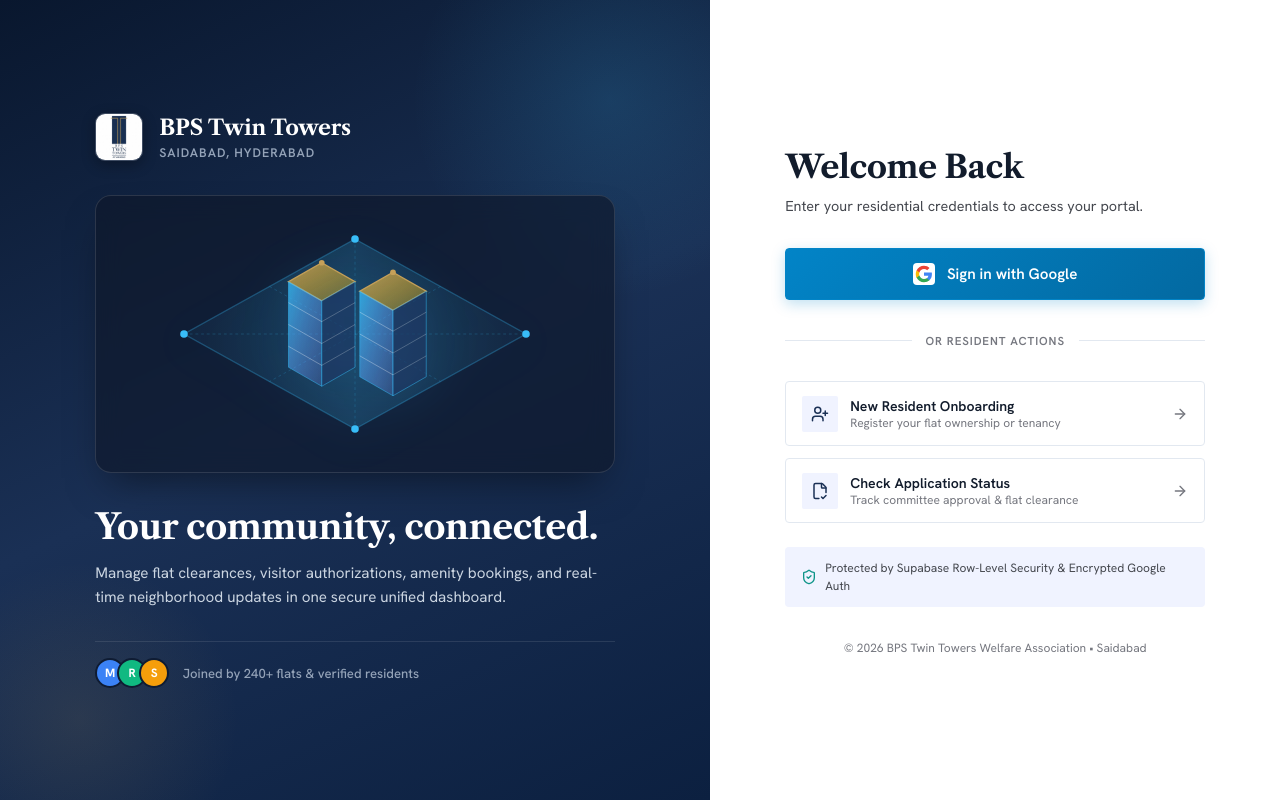
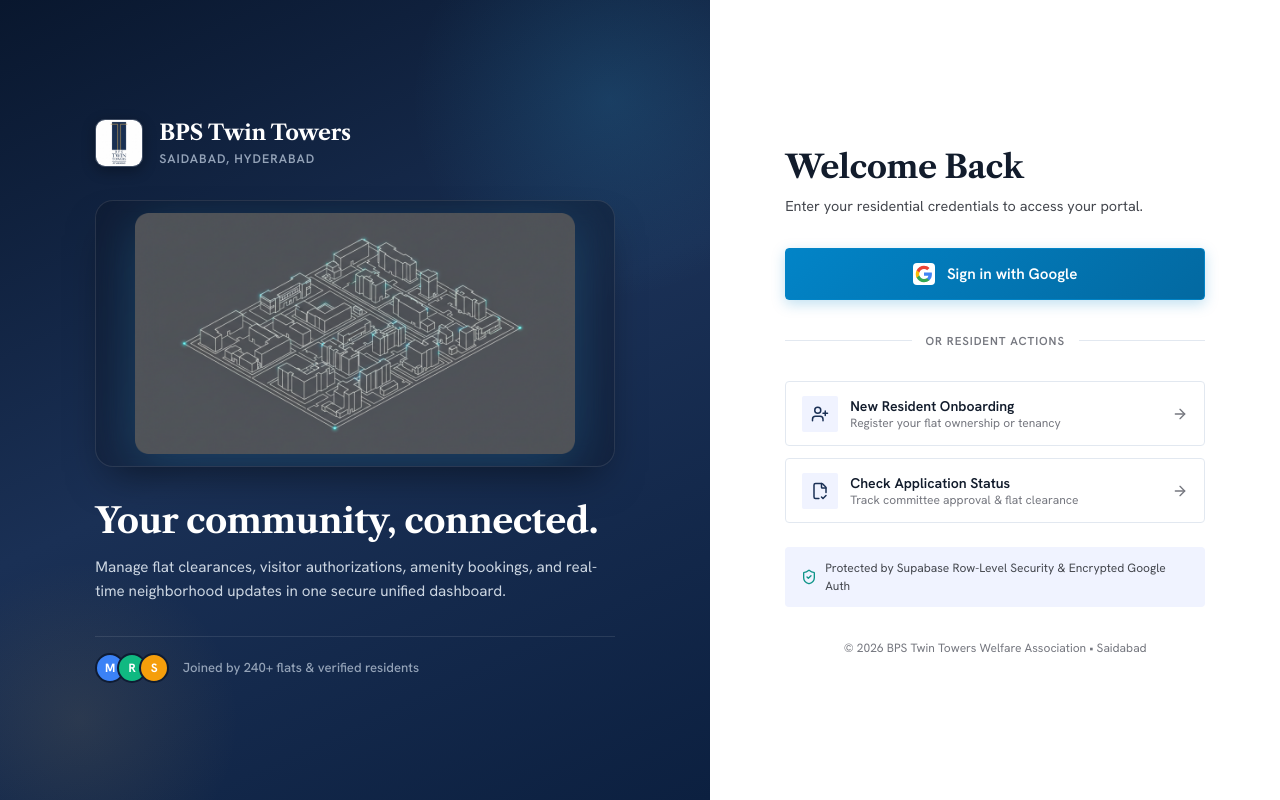
Before and after one commit to bpstwintowers/bps-twin-towers-pwa, a React (Vite) app: page /login in a window 1280 px wide. Built offline with nearby package versions, Linux system fonts and the light colour scheme; no server answers.

Commit message:
feat(branding): add official 3D isometric community layout illustration to login page

```diff
--- a/src/features/auth/Login.css
+++ b/src/features/auth/Login.css
@@ -92,30 +92,27 @@
 
 /* Architectural Isometric Card */
 .hero-graphic-card {
-  background: rgba(15, 23, 42, 0.65);
+  background: rgba(15, 23, 42, 0.4);
   backdrop-filter: blur(12px);
   -webkit-backdrop-filter: blur(12px);
-  border: 1px solid rgba(255, 255, 255, 0.12);
-  border-radius: 16px;
-  padding: 1.5rem 1rem;
+  border: 1px solid rgba(255, 255, 255, 0.1);
+  border-radius: 18px;
+  padding: 0.75rem;
   display: flex;
   align-items: center;
   justify-content: center;
   box-shadow: 0 20px 40px -15px rgba(0, 0, 0, 0.5);
+  overflow: hidden;
 }
 
-.hero-graphic-isometric {
+.hero-graphic-image {
   width: 100%;
-  max-width: 380px;
-  display: flex;
-  align-items: center;
-  justify-content: center;
-}
-
-.blueprint-svg {
-  width: 100%;
+  max-width: 440px;
   height: auto;
-  filter: drop-shadow(0 8px 24px rgba(56, 189, 248, 0.15));
+  border-radius: 12px;
+  object-fit: contain;
+  display: block;
+  filter: drop-shadow(0 10px 25px rgba(56, 189, 248, 0.2));
 }
 
 /* Typography */
--- a/src/features/auth/Login.tsx
+++ b/src/features/auth/Login.tsx
@@ -44,75 +44,11 @@ const Login: React.FC = () => {
 
           {/* Central Architectural Blueprint Showcase */}
           <div className="hero-graphic-card">
-            <div className="hero-graphic-isometric">
-              {/* Architectural Blueprint Visual SVG */}
-              <svg viewBox="0 0 400 240" fill="none" xmlns="http://www.w3.org/2000/svg" className="blueprint-svg">
-                <defs>
-                  <linearGradient id="towerGrad1" x1="0%" y1="0%" x2="100%" y2="100%">
-                    <stop offset="0%" stopColor="#38bdf8" stopOpacity="0.8" />
-                    <stop offset="100%" stopColor="#818cf8" stopOpacity="0.2" />
-                  </linearGradient>
-                  <linearGradient id="towerGrad2" x1="0%" y1="0%" x2="100%" y2="100%">
-                    <stop offset="0%" stopColor="#c5a059" stopOpacity="0.9" />
-                    <stop offset="100%" stopColor="#eab308" stopOpacity="0.3" />
-                  </linearGradient>
-                  <linearGradient id="gridGrad" x1="0%" y1="0%" x2="100%" y2="0%">
-                    <stop offset="0%" stopColor="#38bdf8" stopOpacity="0.05" />
-                    <stop offset="50%" stopColor="#38bdf8" stopOpacity="0.2" />
-                    <stop offset="100%" stopColor="#38bdf8" stopOpacity="0.05" />
-                  </linearGradient>
-                </defs>
-
-                {/* Ground Isometric Grid */}
-                <path d="M200 20 L380 120 L200 220 L20 120 Z" fill="url(#gridGrad)" stroke="rgba(56, 189, 248, 0.3)" strokeWidth="1.5" />
-                <path d="M110 70 L290 170" stroke="rgba(56, 189, 248, 0.2)" strokeWidth="1" strokeDasharray="3 3" />
-                <path d="M290 70 L110 170" stroke="rgba(56, 189, 248, 0.2)" strokeWidth="1" strokeDasharray="3 3" />
-                <path d="M200 20 L200 220" stroke="rgba(56, 189, 248, 0.2)" strokeWidth="1" strokeDasharray="3 3" />
-                <path d="M20 120 L380 120" stroke="rgba(56, 189, 248, 0.2)" strokeWidth="1" strokeDasharray="3 3" />
-
-                {/* Tower A (Block A) */}
-                <g transform="translate(130, 45)">
-                  {/* Top Roof */}
-                  <path d="M35 0 L70 20 L35 40 L0 20 Z" fill="url(#towerGrad2)" stroke="#c5a059" strokeWidth="1.5" />
-                  {/* Left Facade */}
-                  <path d="M0 20 L35 40 L35 130 L0 110 Z" fill="url(#towerGrad1)" stroke="rgba(56, 189, 248, 0.5)" strokeWidth="1" />
-                  {/* Right Facade */}
-                  <path d="M35 40 L70 20 L70 110 L35 130 Z" fill="rgba(30, 58, 102, 0.7)" stroke="rgba(56, 189, 248, 0.5)" strokeWidth="1" />
-                  {/* Architectural Floor Levels */}
-                  <line x1="0" y1="42" x2="35" y2="62" stroke="rgba(255,255,255,0.4)" strokeWidth="0.8" />
-                  <line x1="35" y1="62" x2="70" y2="42" stroke="rgba(255,255,255,0.3)" strokeWidth="0.8" />
-                  <line x1="0" y1="65" x2="35" y2="85" stroke="rgba(255,255,255,0.4)" strokeWidth="0.8" />
-                  <line x1="35" y1="85" x2="70" y2="65" stroke="rgba(255,255,255,0.3)" strokeWidth="0.8" />
-                  <line x1="0" y1="88" x2="35" y2="108" stroke="rgba(255,255,255,0.4)" strokeWidth="0.8" />
-                  <line x1="35" y1="108" x2="70" y2="88" stroke="rgba(255,255,255,0.3)" strokeWidth="0.8" />
-                </g>
-
-                {/* Tower B (Block B) */}
-                <g transform="translate(205, 55)">
-                  {/* Top Roof */}
-                  <path d="M35 0 L70 20 L35 40 L0 20 Z" fill="url(#towerGrad2)" stroke="#c5a059" strokeWidth="1.5" />
-                  {/* Left Facade */}
-                  <path d="M0 20 L35 40 L35 130 L0 110 Z" fill="url(#towerGrad1)" stroke="rgba(56, 189, 248, 0.5)" strokeWidth="1" />
-                  {/* Right Facade */}
-                  <path d="M35 40 L70 20 L70 110 L35 130 Z" fill="rgba(30, 58, 102, 0.7)" stroke="rgba(56, 189, 248, 0.5)" strokeWidth="1" />
-                  {/* Floor Levels */}
-                  <line x1="0" y1="42" x2="35" y2="62" stroke="rgba(255,255,255,0.4)" strokeWidth="0.8" />
-                  <line x1="35" y1="62" x2="70" y2="42" stroke="rgba(255,255,255,0.3)" strokeWidth="0.8" />
-                  <line x1="0" y1="65" x2="35" y2="85" stroke="rgba(255,255,255,0.4)" strokeWidth="0.8" />
-                  <line x1="35" y1="85" x2="70" y2="65" stroke="rgba(255,255,255,0.3)" strokeWidth="0.8" />
-                  <line x1="0" y1="88" x2="35" y2="108" stroke="rgba(255,255,255,0.4)" strokeWidth="0.8" />
-                  <line x1="35" y1="108" x2="70" y2="88" stroke="rgba(255,255,255,0.3)" strokeWidth="0.8" />
-                </g>
-
-                {/* Glowing Nodes */}
-                <circle cx="200" cy="20" r="4" fill="#38bdf8" />
-                <circle cx="380" cy="120" r="4" fill="#38bdf8" />
-                <circle cx="200" cy="220" r="4" fill="#38bdf8" />
-                <circle cx="20" cy="120" r="4" fill="#38bdf8" />
-                <circle cx="165" cy="45" r="3" fill="#c5a059" />
-                <circle cx="240" cy="55" r="3" fill="#c5a059" />
-              </svg>
-            </div>
+            <img
+              src="/community-blueprint.png"
+              alt="BPS Twin Towers Community Layout"
+              className="hero-graphic-image"
+            />
           </div>
 
           {/* Hero Headlines */}
```
Also changed, not shown: public/community-blueprint.png (added), src/assets/community-blueprint.png (added).
